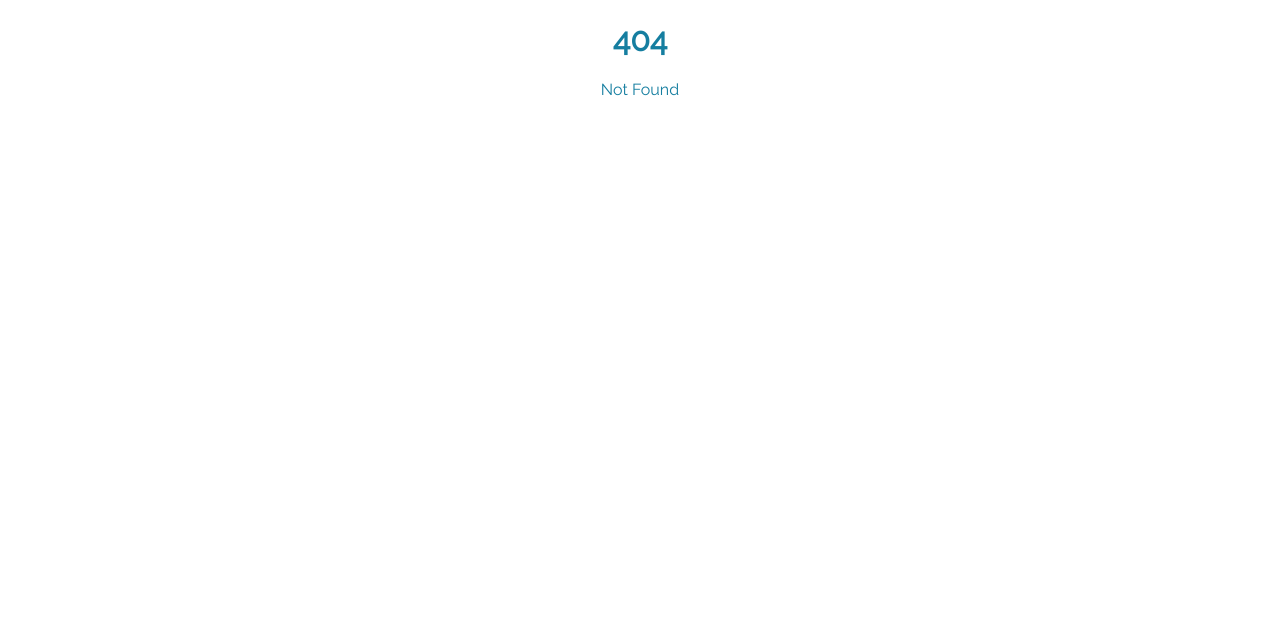
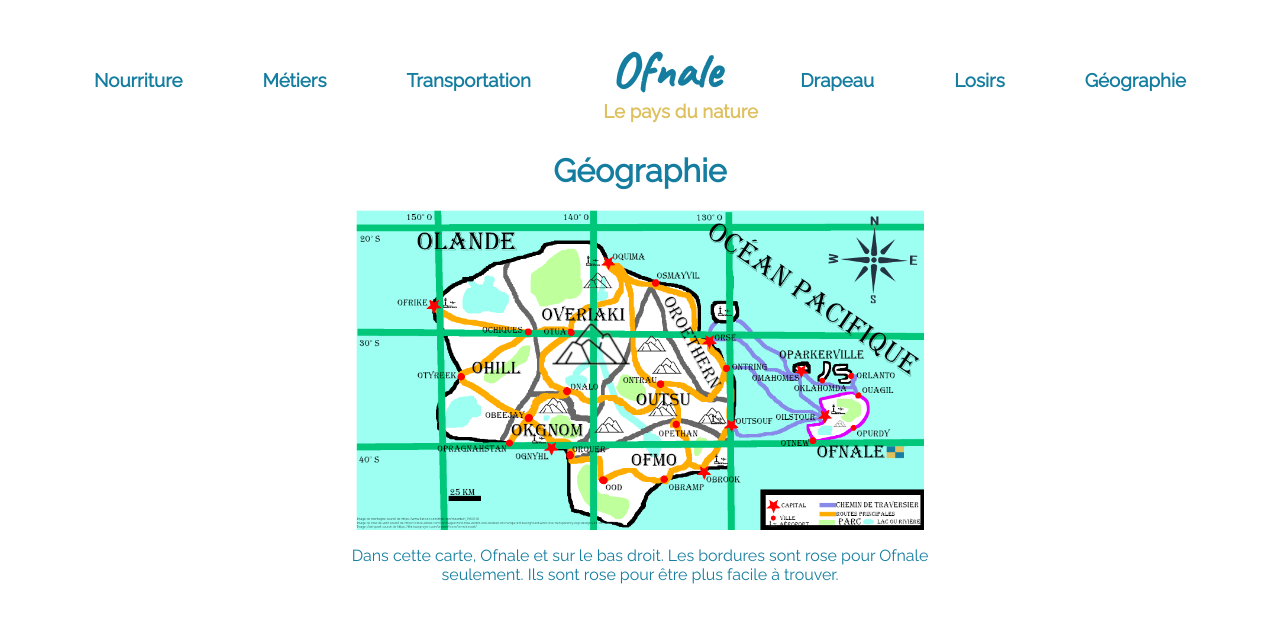
Before and after one commit to the-okapi/ofnale, a SvelteKit app: page /map in a window 1280 px wide. Before the commit this address had no page. Shown: the top 622 px of the page. Built offline with nearby package versions, Linux system fonts and the light colour scheme.

Commit message:
Updating

```diff
--- a/src/lib/NavBar.svelte
+++ b/src/lib/NavBar.svelte
@@ -1 +1 @@
-<div><h3><a href="./transportation">Transportation</a><a href="./"><span class="big">Ofnale</span></a><a href="./flag">Notre Drapeau</a><br><a href="./" class="yellow">Le pays du nature</a></h3></div>
+<div><h3><a href="./food">Nourriture</a><a href="./jobs">Métiers</a><a href="./transportation">Transportation</a><a href="./"><span class="big">Ofnale</span></a><a href="./flag">Drapeau</a><a href="./hobbies">Losirs</a><a href="./map">Géographie</a><br><a href="./" class="yellow">Le pays du nature</a></h3></div>
--- a/src/routes/+page.svelte
+++ b/src/routes/+page.svelte
@@ -1,6 +1,9 @@
 <script lang="ts">
     import NavBar from '$lib/NavBar.svelte';
+    import flag from '$lib/flag.png';
 </script>
 <title>Ofnale</title>
 
 <NavBar />
+
+<p>Pour apprendre plus à propos d'Ofnale, visite un des autres catégoires sur cet site-web.</p>
--- a/src/routes/flag/+page.svelte
+++ b/src/routes/flag/+page.svelte
@@ -3,10 +3,17 @@
     import flag_waving from '$lib/flag_waving.png';
     import flag from '$lib/flag.png';
 </script>
-<title>Notre Drapeau</title>
+<title>Drapeau</title>
 
 <NavBar />
-<h1>Notre Drapeau</h1>
+<h1>Drapeau</h1>
 <img src={flag_waving} alt="the flag of ofnale while waving" />
-<p>Notre drapeau est un drapeau simple, mais il a un sens. Dans le drapeau, il y a juste deux couleurs. Chaque carrée signifie quelque chose de différent. La carrée d'or sur le fond signifie le sable sur nos rivages. La carrée bleue sur le fond signifie la mer. La carrée d'or sur le dessus signifie le soleil et la carrée bleue sur le dessus signifie le ciel.</p>
+<p>Le drapeau d'Ofnale est un drapeau simple, mais il a un sens. Dans le drapeau, il y a juste deux couleurs. Chaque carrée signifie quelque chose de différent. La carrée d'or sur le fond signifie le sable sur nos rivages. La carrée bleue sur le fond signifie la mer. La carrée d'or sur le dessus signifie le soleil et la carrée bleue sur le dessus signifie le ciel.</p>
 <img src={flag} alt="the flag of ofnale" />
+
+<style>
+    img {
+        height: 45%;
+        width: 15%;
+    }
+</style>
--- /dev/null
+++ b/src/routes/map/+page.svelte
@@ -0,0 +1,20 @@
+<script lang="ts">
+    import NavBar from '$lib/NavBar.svelte';
+    import ofnale_map from '$lib/ofnale_map.png';
+</script>
+<title>Géographie</title>
+
+<NavBar />
+
+<h1>Géographie</h1>
+
+<img src={ofnale_map} alt="map of olande with ofnale highlighted">
+
+<p>Dans cette carte, Ofnale et sur le bas droit. Les bordures sont rose pour Ofnale seulement. Ils sont rose pour être plus facile à trouver.</p>
+
+<style>
+    img {
+        width: 45%;
+        height: 15%;
+    }
+</style>
--- a/static/app.css
+++ b/static/app.css
@@ -36,15 +36,22 @@ div:hover {
 
 .yellow {
     color: #dec05f;
+    position: absolute;
+    left: 44%;
+    top: 7.5%;
 }
 
 img {
     display: block;
-    height: 45%;
-    width: 15%;
-    left: 500px;
     margin-left: auto;
     margin-right: auto;
+}
+
+.small {
+    margin-top: auto;
+    margin-bottom: auto;
+    height: 4.5%;
+    width: 1.5%;
 }
 
 hr {
```
Also changed, not shown: src/routes/food/+page.svelte (added, +10 -0 lines), src/routes/hobbies/+page.svelte (added, +10 -0 lines), src/routes/jobs/+page.svelte (added, +10 -0 lines), src/routes/nature/+page.svelte (deleted, +0 -7 lines), src/routes/transportation/+page.svelte (+5 -3 lines), src/lib/ofnale_map.png (added).
